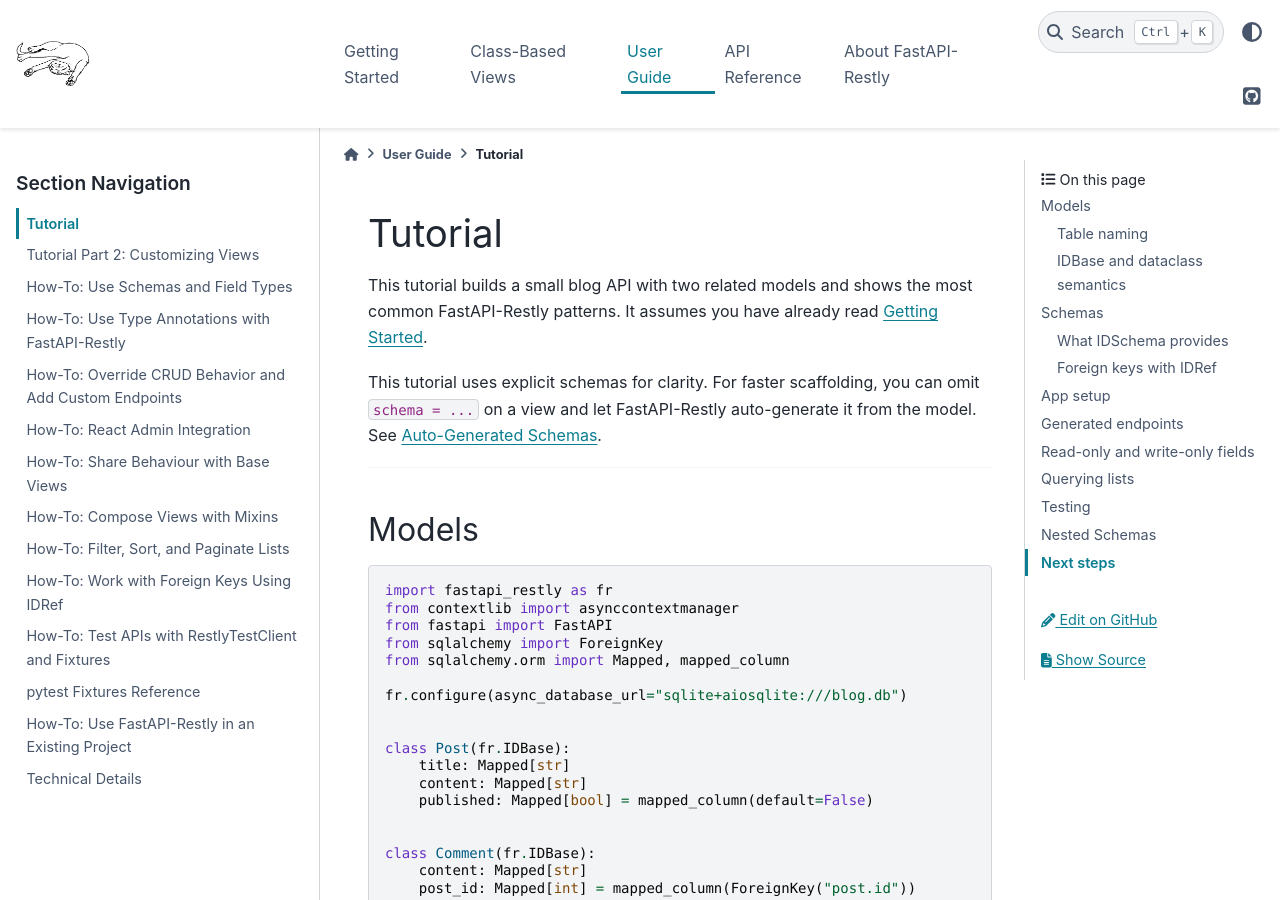
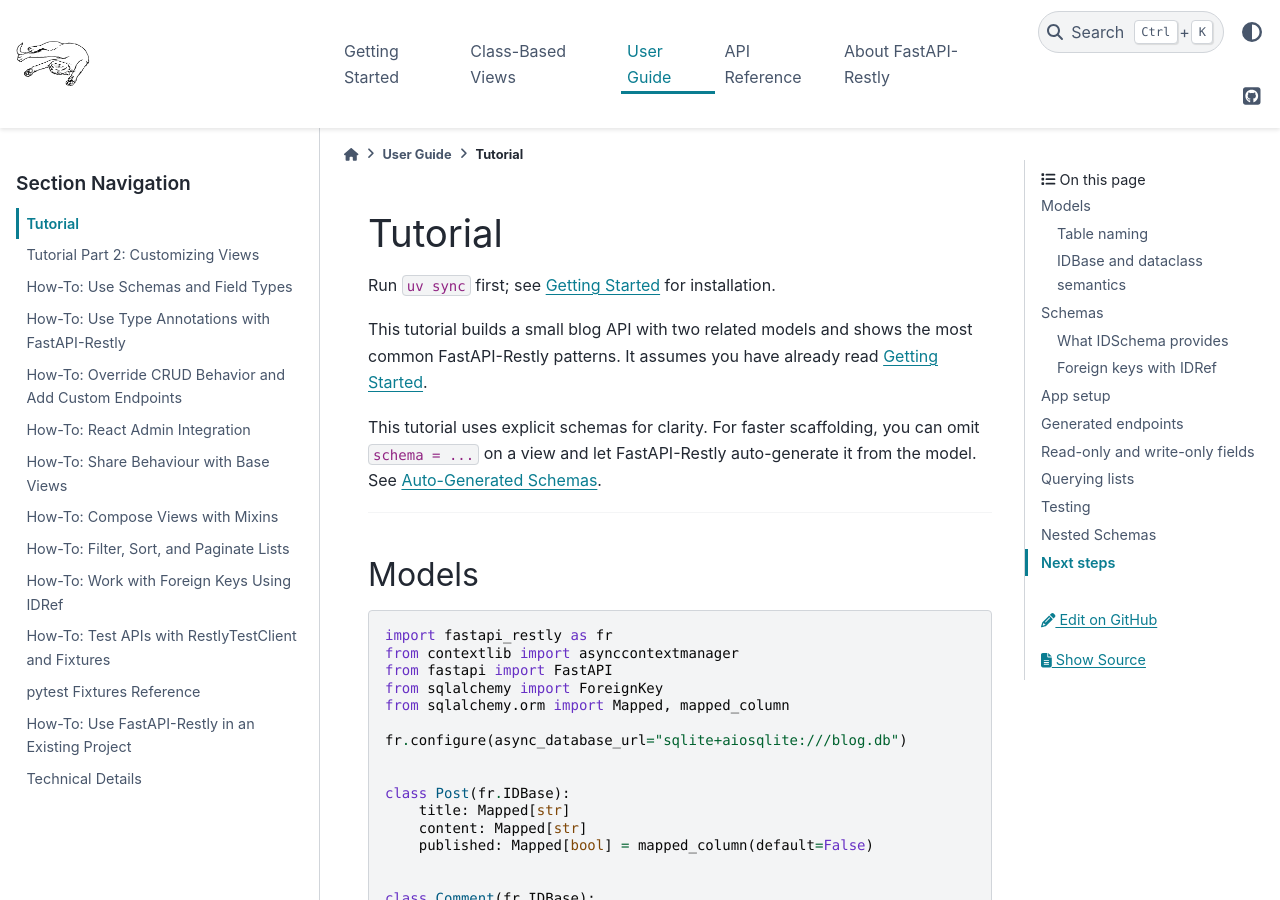
Before and after one commit to rjprins/fastapi-restly, a Sphinx documentation site: the page built from docs/tutorial.md, in a window 1280 px wide and 900 px high. Built offline with Sphinx 7.4.7 and the PyData theme 0.15.4, drawn with Linux system fonts in a browser that asks for light colours.

Commit message:
docs: add tutorial prerequisites note

```diff
--- a/docs/tutorial.md
+++ b/docs/tutorial.md
@@ -1,4 +1,6 @@
 # Tutorial
+
+Run `uv sync` first; see [Getting Started](getting_started.md) for installation.
 
 This tutorial builds a small blog API with two related models and shows the most common
 FastAPI-Restly patterns. It assumes you have already read [Getting Started](getting_started.md).
```
